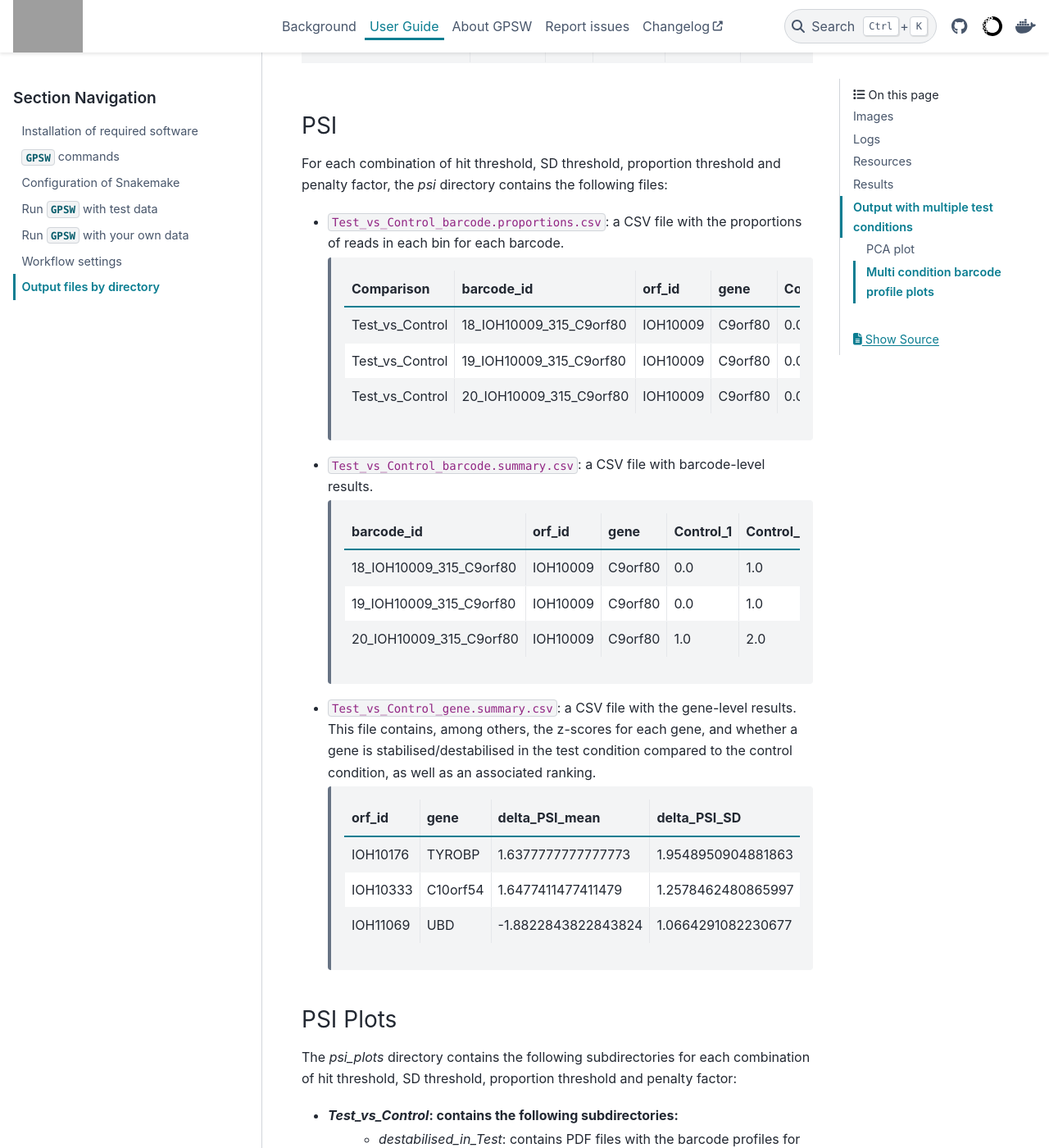
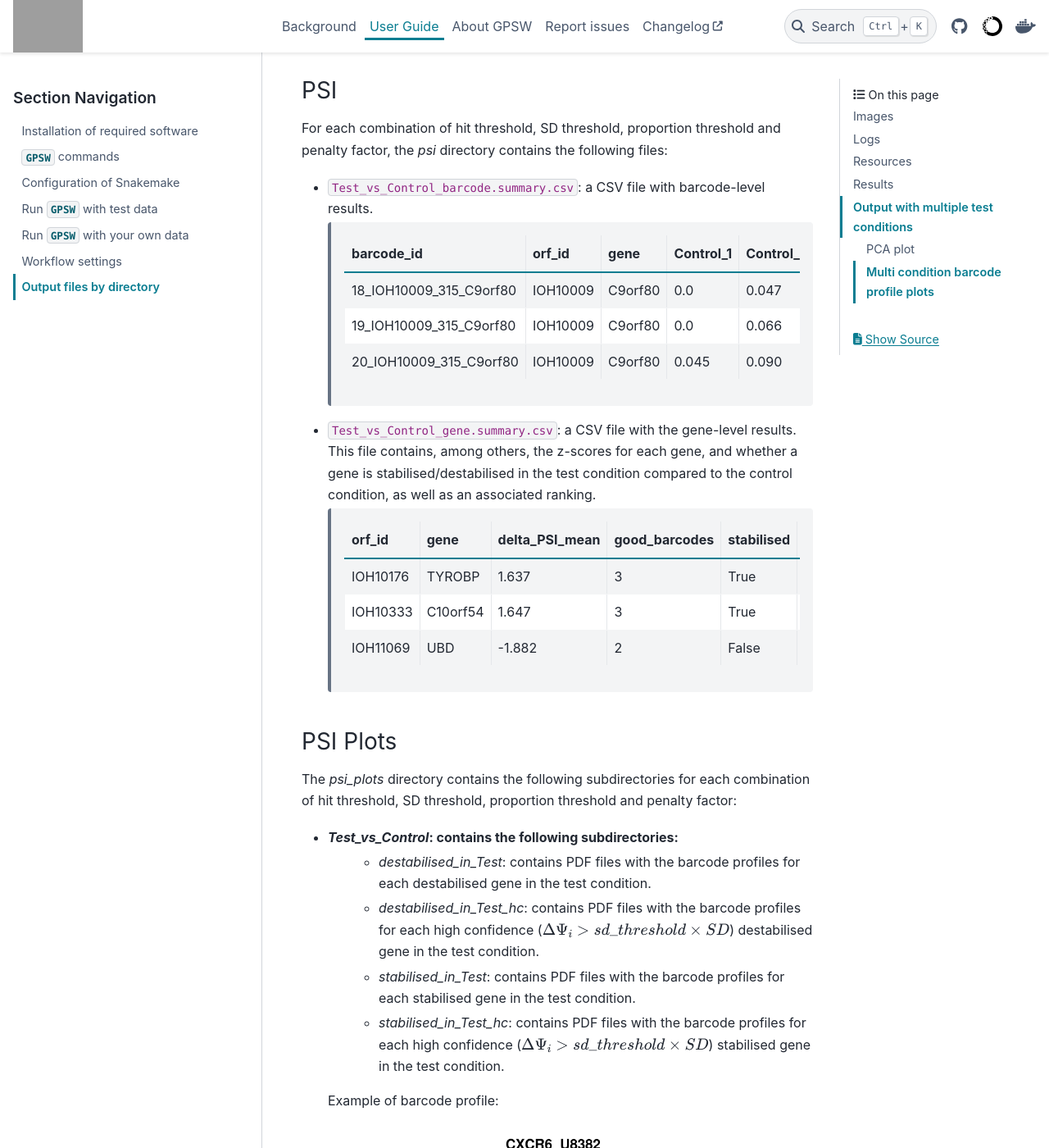
Before and after one commit to niekwit/gps-orfeome, a Sphinx documentation site: the page built from docs/output_files_by_directory.rst, in a window 1280 px wide and 1400 px high, scrolled down 1726 px. Shown: the whole window at 82% size. Built offline with Sphinx 7.4.7 and the PyData theme 0.15.4, drawn with Linux system fonts in a browser that asks for light colours; some of the changed text lies outside the part shown; grey boxes are pictures that could not be loaded.

Commit message:
updated for simplified output

```diff
--- a/docs/output_files_by_directory.rst
+++ b/docs/output_files_by_directory.rst
@@ -27,9 +27,6 @@ The `logs/` directory contains the log files of the workflow.
       logs/
       ├── bowtie2
       │   └── index.log
-      ├── calculate_proportion_of_reads_in_bins
-      │   └── Test_vs_Control
-      │       └── hit-th1.25_prop_th0.4_pen_th4.log
       ├── calculate_psi
       │   └── Test_vs_Control
       │       └── hit-th1.25_prop_th0.4_pen_th4.log
@@ -117,7 +113,6 @@ The output files of the workflow are stored in the `results/` directory. The str
       │   └── counts-aggregated.tsv
       ├── psi
       │   └── hit-th1.25_prop_th0.4_pen_th4
-      │       ├── Test_vs_Control_barcode.proportions.csv
       │       ├── Test_vs_Control_barcode.summary.csv
       │       └── Test_vs_Control_gene.summary.csv
       ├── psi_plots
@@ -267,133 +262,6 @@ PSI
 --------------------------------------------------------------------------------
 For each combination of hit threshold, SD threshold, proportion threshold and penalty factor, the `psi` directory contains the following files:
 
-- ``Test_vs_Control_barcode.proportions.csv``: a CSV file with the proportions of reads in each bin for each barcode.
-
-   .. list-table::
-      :header-rows: 1
-
-      * - Comparison
-        - barcode_id
-        - orf_id
-        - gene
-        - Control_1
-        - Control_2
-        - Control_3
-        - Control_4
-        - Control_5
-        - Control_6
-        - Test_1
-        - Test_2
-        - Test_3
-        - Test_4
-        - Test_5
-        - Test_6
-        - SOB_Control
-        - SOB_Test
-        - num_barcodes
-        - twin_peaks
-        - good_barcodes
-        - PSI_Control
-        - PSI_Test
-        - PSI_Control_mean
-        - PSI_Test_mean
-        - deltaPSI
-        - delta_PSI_mean
-        - delta_PSI_SD
-        - z_score
-        - z_score_corr
-      * - Test_vs_Control
-        - 18_IOH10009_315_C9orf80
-        - IOH10009
-        - C9orf80
-        - 0.0
-        - 0.047619047619047616
-        - 0.047619047619047616
-        - 0.0
-        - 0.42857142857142855
-        - 0.47619047619047616
-        - 0.034482758620689655
-        - 0.0
-        - 0.0
-        - 0.10344827586206896
-        - 0.5517241379310345
-        - 0.3103448275862069
-        - 21.0
-        - 29.0
-        - 4
-        - False
-        - 3
-        - 5.238095238095237
-        - 5.068965517241379
-        - 5.184920634920634
-        - 5.116708312510411
-        - -0.1691297208538582
-        - -0.0682123224102232
-        - 0.3114277581445016
-        - 0.3669830687507149
-        - 1.0101642127567318
-      * - Test_vs_Control
-        - 19_IOH10009_315_C9orf80
-        - IOH10009
-        - C9orf80
-        - 0.0
-        - 0.06666666666666667
-        - 0.13333333333333333
-        - 0.0
-        - 0.26666666666666666
-        - 0.5333333333333333
-        - 0.0
-        - 0.043478260869565216
-        - 0.0
-        - 0.043478260869565216
-        - 0.391304347826087
-        - 0.5217391304347826
-        - 15.0
-        - 23.0
-        - 4
-        - False
-        - 3
-        - 5.066666666666666
-        - 5.3478260869565215
-        - 5.184920634920634
-        - 5.116708312510411
-        - 0.2811594202898551
-        - -0.0682123224102232
-        - 0.3114277581445016
-        - 0.3669830687507149
-        - 1.0101642127567318
-      * - Test_vs_Control
-        - 20_IOH10009_315_C9orf80
-        - IOH10009
-        - C9orf80
-        - 0.045454545454545456
-        - 0.09090909090909091
-        - 0.0
-        - 0.2727272727272727
-        - 0.2727272727272727
-        - 0.3181818181818182
-        - 0.0
-        - 0.0
-        - 0.05
-        - 0.2
-        - 0.65
-        - 0.1
-        - 22.0
-        - 20.0
-        - 4
-        - True
-        - 3
-        -
-        -
-        - 5.184920634920634
-        - 5.116708312510411
-        -
-        - -0.0682123224102232
-        - 0.3114277581445016
-        - 0.3669830687507149
-        - 1.0101642127567318
-
-
 - ``Test_vs_Control_barcode.summary.csv``: a CSV file with barcode-level results.
 
    .. list-table::
@@ -432,75 +300,75 @@ For each combination of hit threshold, SD threshold, proportion threshold and pe
         - IOH10009
         - C9orf80
         - 0.0
-        - 1.0
-        - 1.0
+        - 0.047
+        - 0.047
         - 0.0
-        - 9.0
-        - 10.0
-        - 1.0
+        - 0.428
+        - 0.476
+        - 0.034
         - 0.0
         - 0.0
-        - 3.0
-        - 16.0
-        - 9.0
+        - 0.103
+        - 0.551
+        - 0.310
         - 21.0
         - 29.0
         - 4
         - False
         - 3
-        - 5.238095238095237
-        - 5.068965517241379
-        - 5.184920634920634
-        - 5.116708312510411
-        - -0.16912972085385825
-        - -0.0682123224102232
-        - 0.3114277581445016
-        - 0.36698306875071496
-        - 1.0101642127567318
+        - 5.238
+        - 5.068
+        - 5.184
+        - 5.116
+        - -0.169
+        - -0.068
+        - 0.311
+        - 0.366
+        - 1.010
       * - 19_IOH10009_315_C9orf80
         - IOH10009
         - C9orf80
         - 0.0
-        - 1.0
-        - 2.0
+        - 0.066
+        - 0.133
         - 0.0
-        - 4.0
-        - 8.0
+        - 0.267
+        - 0.533
         - 0.0
-        - 1.0
+        - 0.043
         - 0.0
-        - 1.0
-        - 9.0
-        - 12.0
+        - 0.043
+        - 0.391
+        - 0.521
         - 15.0
         - 23.0
         - 4
         - False
         - 3
-        - 5.066666666666666
-        - 5.3478260869565215
-        - 5.184920634920634
-        - 5.116708312510411
-        - 0.2811594202898551
-        - -0.0682123224102232
-        - 0.3114277581445016
-        - 0.36698306875071496
-        - 1.0101642127567318
+        - 5.066
+        - 5.347
+        - 5.184
+        - 5.116
+        - 0.281
+        - -0.068
+        - 0.311
+        - 0.366
+        - 1.010
       * - 20_IOH10009_315_C9orf80
         - IOH10009
         - C9orf80
-        - 1.0
-        - 2.0
+        - 0.045
+        - 0.090
         - 0.0
-        - 6.0
-        - 6.0
-        - 7.0
+        - 0.272
+        - 0.272
+        - 0.318
         - 0.0
         - 0.0
-        - 1.0
-        - 4.0
-        - 13.0
-        - 2.0
+        - 0.05
+        - 0.2
+        - 0.65
+        - 0.1
         - 22.0
         - 20.0
         - 4
@@ -525,57 +393,37 @@ For each combination of hit threshold, SD threshold, proportion threshold and pe
       * - orf_id
         - gene
         - delta_PSI_mean
-        - delta_PSI_SD
-        - num_barcodes
         - good_barcodes
-        - stabilised_in_Test
-        - stabilised_in_Test_hc
-        - destabilised_in_Test
-        - destabilised_in_Test_hc
-        - z_score
+        - stabilised
+        - destabilised
         - z_score_corr
         - stabilised_rank
         - destabilised_rank
       * - IOH10176
         - TYROBP
-        - 1.6377777777777773
-        - 1.9548950904881863
-        - 6
+        - 1.637
         - 3
         - True
         - False
-        - False
-        - False
-        - 4.207920867801403
-        - 1.3896578650327664
+        - 1.3896
         - 31
         - NA
       * - IOH10333
         - C10orf54
-        - 1.6477411477411479
-        - 1.2578462480865997
-        - 4
+        - 1.647
         - 3
         - True
         - False
-        - False
-        - False
-        - 4.230352817608157
-        - 1.5728263375759186
+        - 1.572
         - 22
         - NA
       * - IOH11069
         - UBD
-        - -1.8822843822843824
-        - 1.0664291082230677
-        - 3
+        - -1.882
         - 2
         - False
-        - False
         - True
-        - False
-        - -3.7172949960543247
-        - NA
+        - -3.717
         - NA
         - 1
 
```
Also changed, not shown: other parts of docs/output_files_by_directory.rst (+10 -11 lines).
